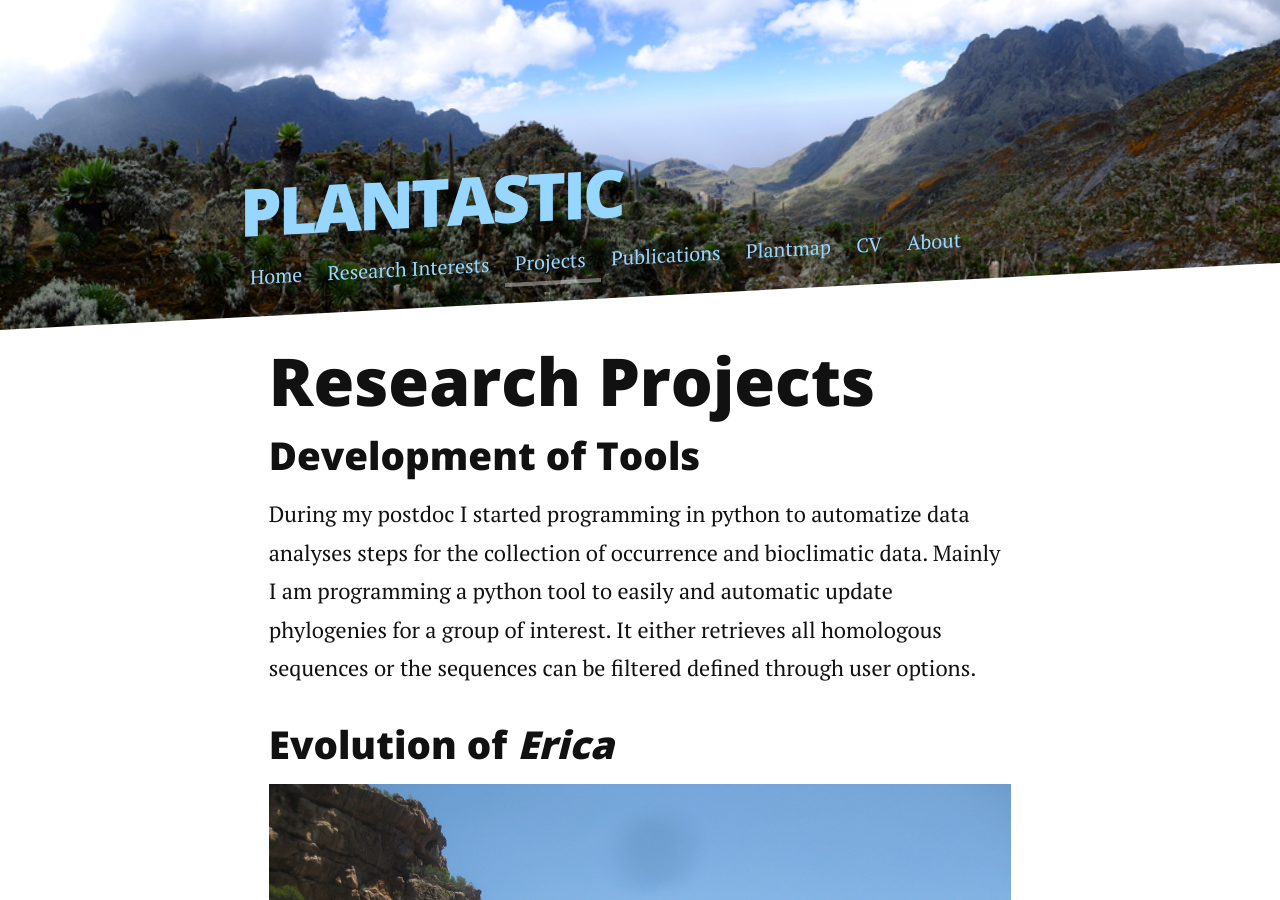
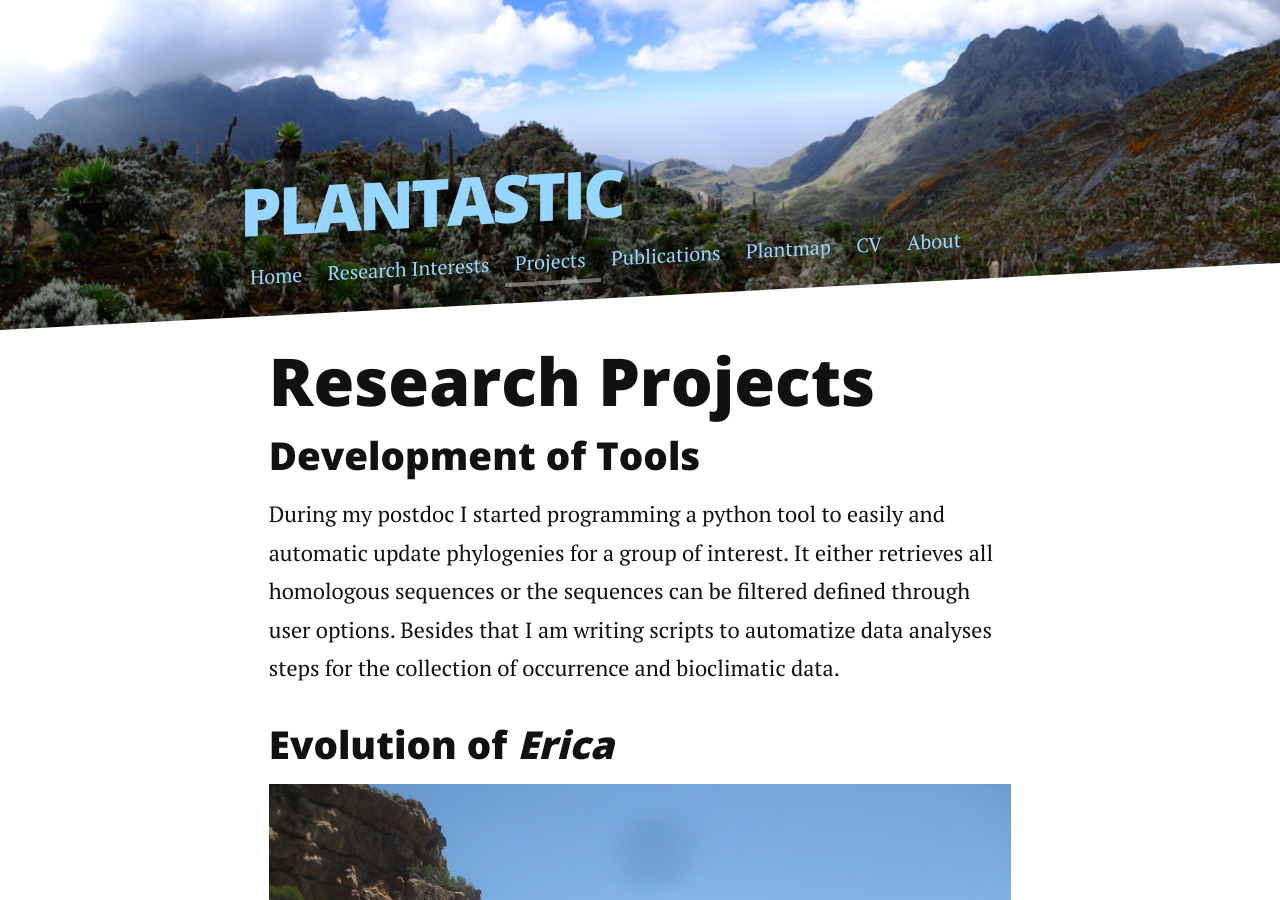
Before and after one commit to mkandziora/plantastic, a Jekyll site: the page built from research.md, in a window 1280 px wide and 900 px high. Built offline with Jekyll 4.4.1, drawn with Linux system fonts in a browser that asks for light colours; nearby versions of some CDN libraries.

Commit message:
update research

```diff
--- a/research.md
+++ b/research.md
@@ -6,8 +6,7 @@ permalink: /research/
 
 ### Development of Tools
 
-During my postdoc I started programming in python to automatize data analyses steps for the collection of occurrence and bioclimatic data. Mainly I am programming a python tool to easily and automatic update phylogenies for a group of interest. It either retrieves all homologous sequences or the sequences can be filtered defined through user options.
-
+During my postdoc I started programming a python tool to easily and automatic update phylogenies for a group of interest. It either retrieves all homologous sequences or the sequences can be filtered defined through user options. Besides that I am writing scripts to automatize data analyses steps for the collection of occurrence and bioclimatic data.
 
 ### Evolution of *Erica*
 
```
